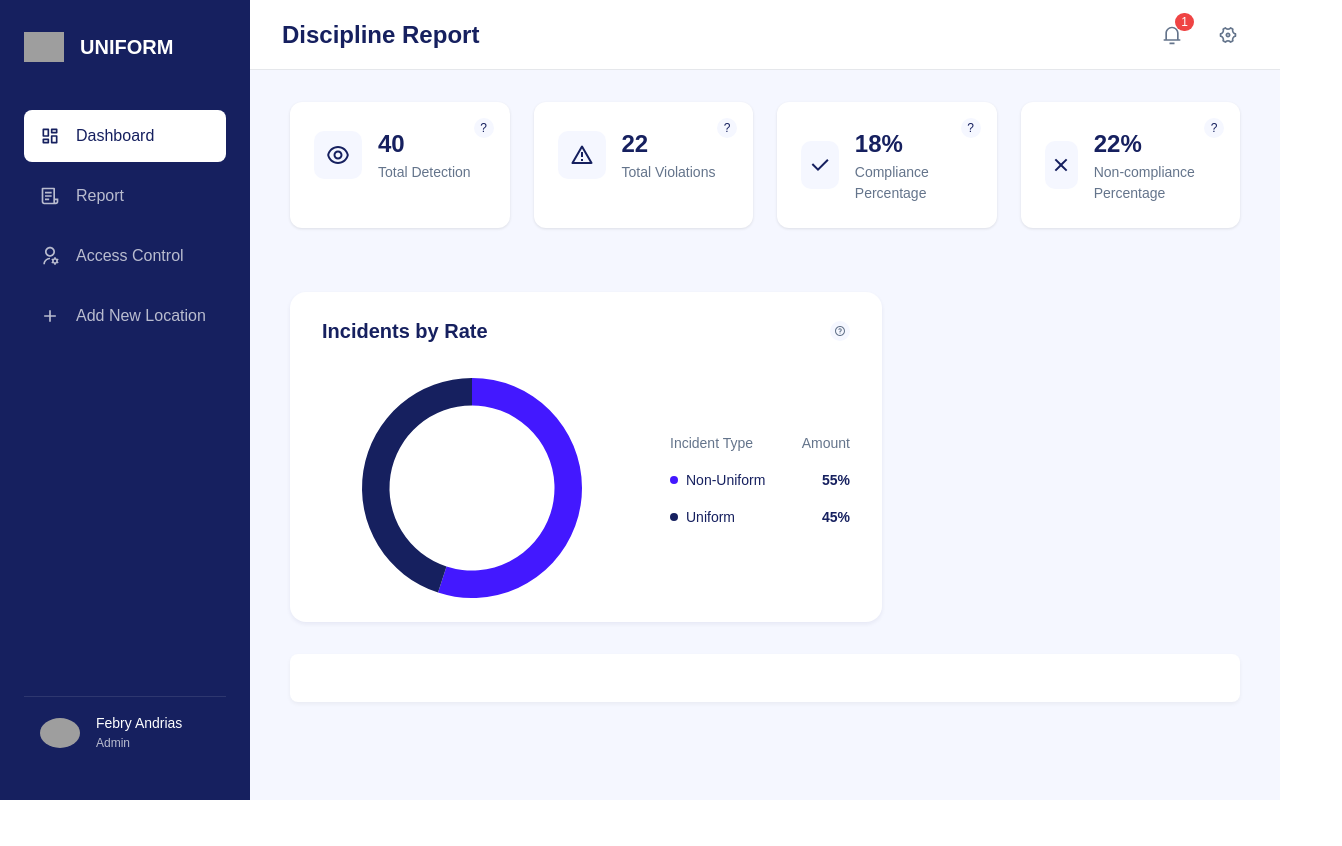
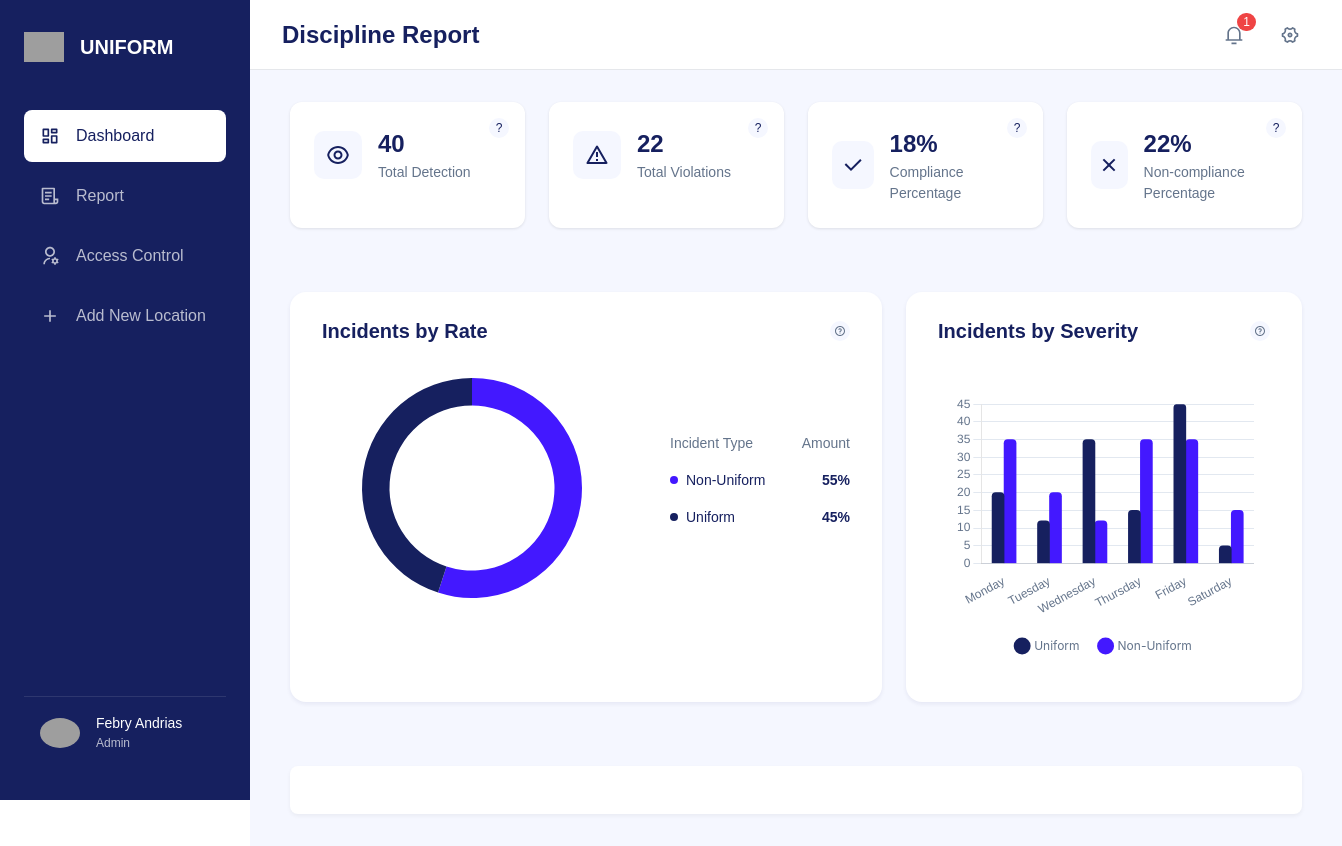
Before and after one commit to AbdurrahmanFaris-Rizqullah/Uniform-Detection-Campus, a Next.js app: page /dashboard in a window 1280 px wide. Shown: the whole page, 1342 px wide, since content can reach past the window. Before the commit the page ends 800 px from the top, so only its background shows below. Built offline with nearby package versions, Linux system fonts and the light colour scheme; grey boxes are pictures that could not be loaded.

Commit message:
feat(bar chart): add bar chard severity dashboard

```diff
--- /dev/null
+++ b/app/components/dashboard/Charts/BarChart.js
@@ -0,0 +1,95 @@
+'use client';
+
+import { Bar } from 'react-chartjs-2';
+import {
+  Chart as ChartJS,
+  CategoryScale,
+  LinearScale,
+  BarElement,
+  Tooltip,
+  Legend
+} from 'chart.js';
+import { RiQuestionLine } from 'react-icons/ri';
+import styles from './charts.module.css';
+
+ChartJS.register(CategoryScale, LinearScale, BarElement, Tooltip, Legend);
+
+const data = {
+  labels: ['Monday', 'Tuesday', 'Wednesday', 'Thursday', 'Friday', 'Saturday'],
+  datasets: [
+    {
+      label: 'Uniform',
+      data: [20, 12, 35, 15, 45, 5],
+      backgroundColor: '#16205F',
+      borderRadius: 4,
+      barThickness: 12,
+    },
+    {
+      label: 'Non-Uniform',
+      data: [35, 20, 12, 35, 35, 15],
+      backgroundColor: '#4318FF',
+      borderRadius: 4,
+      barThickness: 12,
+    }
+  ],
+};
+
+const options = {
+  responsive: true,
+  maintainAspectRatio: false,
+  plugins: {
+    legend: {
+      position: 'bottom',
+      labels: {
+        usePointStyle: true,
+        pointStyle: 'circle',
+        padding: 20,
+        color: '#64748B',
+        font: {
+          size: 12,
+          family: "'Inter', sans-serif"
+        }
+      }
+    }
+  },
+  scales: {
+    x: {
+      grid: {
+        display: false
+      },
+      ticks: {
+        color: '#64748B',
+        font: {
+          size: 12
+        }
+      }
+    },
+    y: {
+      grid: {
+        color: '#E2E8F0'
+      },
+      ticks: {
+        color: '#64748B',
+        font: {
+          size: 12
+        }
+      }
+    }
+  }
+};
+
+export default function BarChart() {
+  return (
+    <div className={styles.chartCard}>
+      <div className={styles.chartHeader}>
+        <h3>Incidents by Severity</h3>
+        <button className={styles.infoButton}>
+          <RiQuestionLine size={12} />
+        </button>
+      </div>
+      <div className={styles.barChartWrapper}>
+        <Bar data={data} options={options} />
+      </div>
+    </div>
+  );
+}
--- a/app/components/dashboard/Charts/charts.module.css
+++ b/app/components/dashboard/Charts/charts.module.css
@@ -91,3 +91,9 @@
   color: #16205F;
   font-weight: 600;
 }
+
+.barChartWrapper {
+  height: 300px;
+  padding: 1rem;
+  position: relative;
+}
--- a/app/dashboard/dashboard.module.css
+++ b/app/dashboard/dashboard.module.css
@@ -47,6 +47,7 @@
   display: grid;
   grid-template-columns: repeat(2, 1fr);
   gap: 1.5rem;
+  margin-bottom: 2rem;
 }
 
 .table {
--- a/app/dashboard/page.js
+++ b/app/dashboard/page.js
@@ -4,6 +4,7 @@ import Sidebar from '../components/layouts/Sidebar';
 import Header from '../components/layouts/Header';
 import StatsCard from '../components/dashboard/Stats/StatsCard';
 import DonutChart from '../components/dashboard/Charts/DonutChart';
+import BarChart from '../components/dashboard/Charts/BarChart';
 import { RiEyeLine, RiAlertLine, RiCheckLine, RiCloseLine } from 'react-icons/ri';
 import styles from './dashboard.module.css';
 
@@ -49,7 +50,7 @@ export default function DashboardPage() {
 
 					<div className={styles.charts}>
 						<DonutChart />
-						{/* Bar chart akan ditambahkan di sini nanti */}
+						<BarChart />
 					</div>
 
 					<div className={styles.table}>
```
